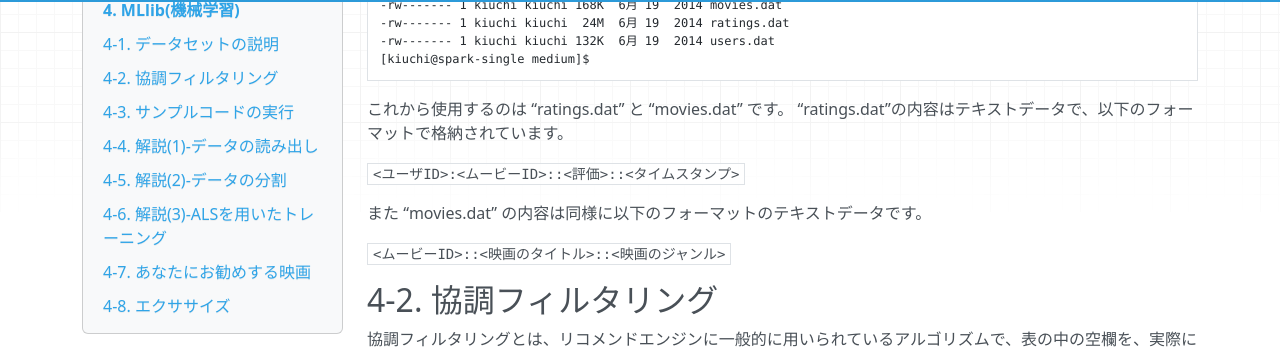
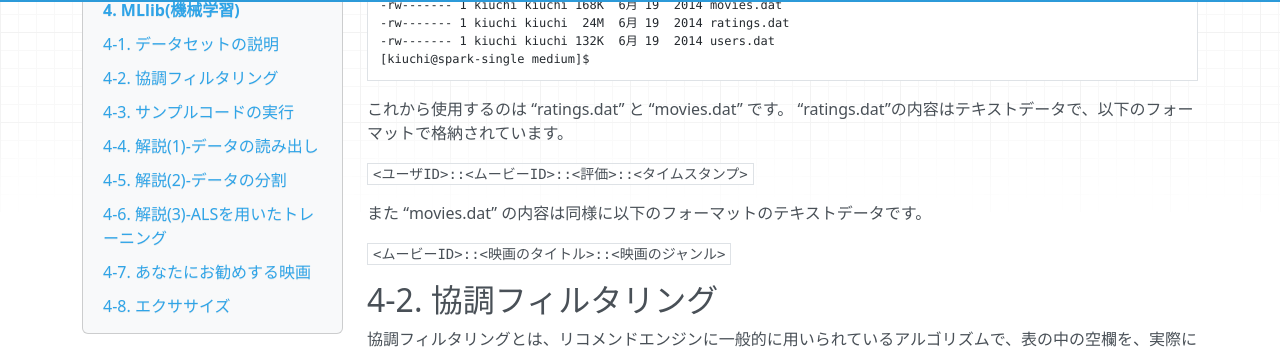
Before and after one commit to m-kiuchi/AMPcamp-ja, an MkDocs documentation site: the page built from docs/mllib.md, in a window 1280 px wide and 900 px high, scrolled down 650 px. Shown: the part 94-447 px from the top of the window. Built offline with MkDocs 1.6.1, drawn with Linux system fonts in a browser that asks for light colours; nearby versions of some CDN libraries; old or Windows-style settings are respelled for this version of MkDocs.

Commit message:
fix typo

```diff
--- a/docs/mllib.md
+++ b/docs/mllib.md
@@ -32,7 +32,7 @@ $ ls -lh
 これから使用するのは “ratings.dat” と “movies.dat” です。
 “ratings.dat”の内容はテキストデータで、以下のフォーマットで格納されています。
 
-`<ユーザID>:<ムービーID>::<評価>::<タイムスタンプ>`
+`<ユーザID>::<ムービーID>::<評価>::<タイムスタンプ>`
 
 また “movies.dat” の内容は同様に以下のフォーマットのテキストデータです。
 
```
